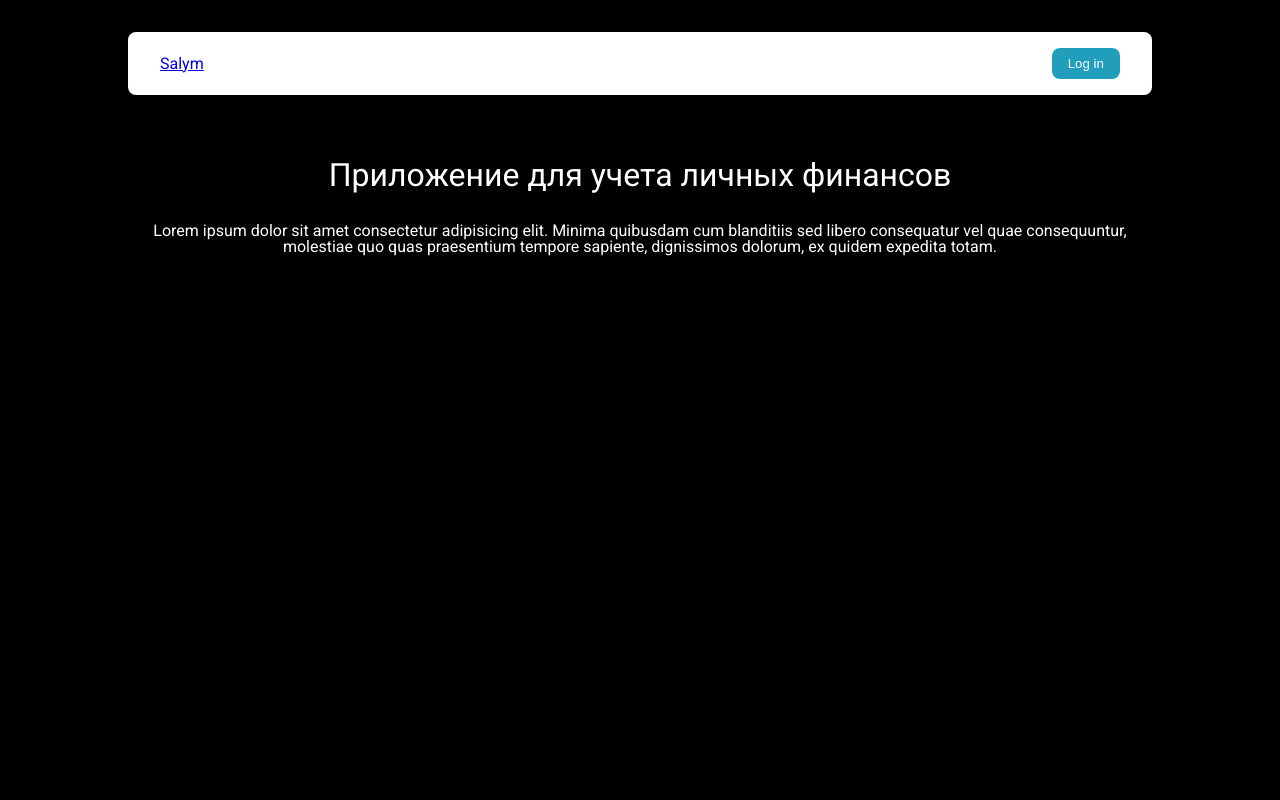
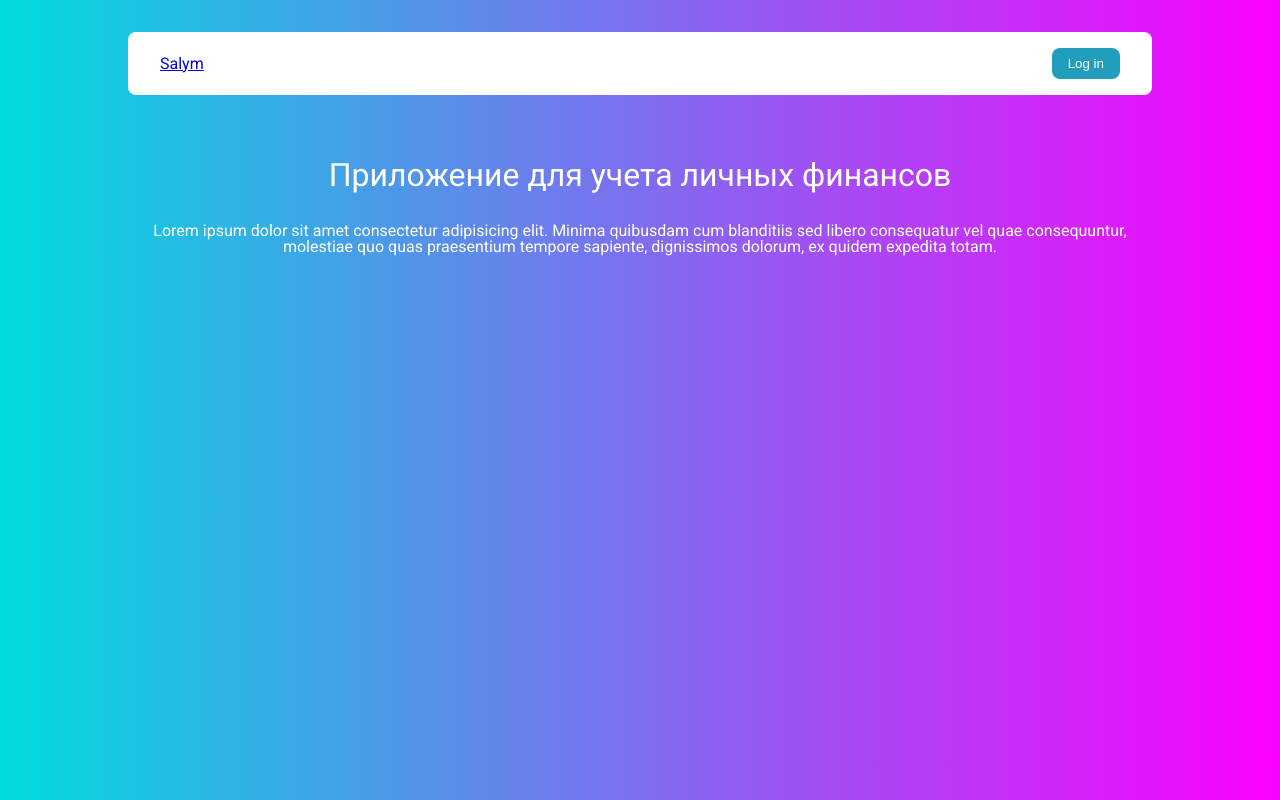
Before and after one commit to segizdev/salym, a Next.js app: page / in a window 1280 px wide. Built offline with nearby package versions, Linux system fonts and the light colour scheme.

Commit message:
Add background to layout

```diff
--- a/src/components/LayoutAuth/index.module.css
+++ b/src/components/LayoutAuth/index.module.css
@@ -1,13 +1,19 @@
+.wrapper {
+  background-color: #00dbde;
+  background-image: linear-gradient(90deg, #00dbde 0%, #fc00ff 100%);
+  height: 100vh;
+}
+
 .main {
   max-width: 64rem;
   margin: auto;
+  padding: 2rem;
 }
 
 .menu {
   background-color: white;
   padding: 1rem 2rem;
   border-radius: 0.5rem;
-  margin-top: 2rem;
 }
 
 .list {
--- a/src/components/LayoutAuth/index.tsx
+++ b/src/components/LayoutAuth/index.tsx
@@ -13,6 +13,7 @@ type Props = {
 
 export const LayoutAuth = ({ children }: Props) => {
   return (
+    <div className={classes.wrapper}>
       <div className={classes.main}>
         <NavigationMenu.Root className={classes.menu}>
           <NavigationMenu.List className={classes.list}>
@@ -31,5 +32,6 @@ export const LayoutAuth = ({ children }: Props) => {
 
         <div className={classes.content}>{children}</div>
       </div>
+    </div>
   );
 };
```
Lines whose indentation alone changed are shown as unchanged.
